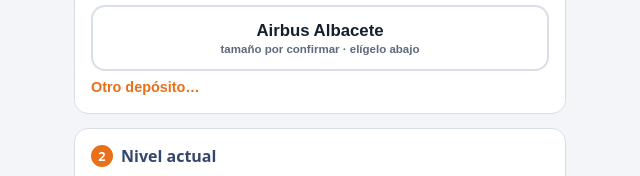
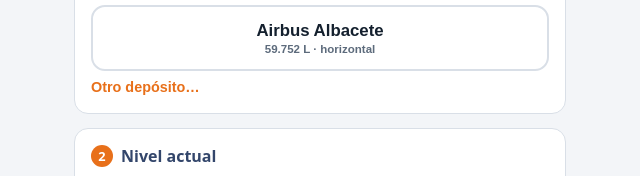
Before and after one commit to tartamoto-pro/calculadora-gnl, a plain HTML site: page index.html in a window 1280 px wide. Shown: the part 304-480 px from the top of the page, 320-960 px from the left. Drawn offline with Linux system fonts and the light colour scheme.

Commit message:
Airbus: 59.752 L horizontal según placa
Co-Authored-By: Claude Opus 5.5 <noreply@anthropic.com>
Claude-Session: https://claude.ai/code/session_01KA1os464M4hjBXV1GfDUUT

```diff
--- a/index.html
+++ b/index.html
@@ -136,7 +136,7 @@
       <button data-p="tobarra" data-c="59900" data-o="h">Tobarra<small>59.900 L · horizontal</small></button>
       <button data-p="casas" data-c="60000" data-o="v">Casas-Ibáñez<small>60.000 L · vertical</small></button>
       <button data-p="castillejo" data-c="60000" data-o="v">Castillejo<small>Gasinera · 60.000 L · vertical</small></button>
-      <button data-p="airbus" style="grid-column:1/-1">Airbus Albacete<small id="airbusSub">tamaño por confirmar · elígelo abajo</small></button>
+      <button data-p="airbus" data-c="59752" data-o="h" style="grid-column:1/-1">Airbus Albacete<small>59.752 L · horizontal</small></button>
     </div>
     <button class="link" id="otherLink">Otro depósito…</button>
     <div id="otherBox" style="display:none;margin-top:10px">
@@ -253,7 +253,7 @@
   document.querySelectorAll('#orient button').forEach(b=>b.onclick=()=>{ if(plant!=='airbus') markPlant(null); setOrient(b.dataset.o,true); airbusLabel(); });
   let plant=null;
   function markPlant(id){ plant=id; document.querySelectorAll('#plants button').forEach(b=>b.classList.toggle('on', b.dataset.p===id)); store('plant', id||''); $('airbusHint').style.display = id==='airbus'?'block':'none'; }
-  function airbusLabel(){ const c=+load('airbus_cap'); $('airbusSub').textContent = c ? fmt(c)+' L · '+((load('o_'+c)||DEF_O[c]||'v')==='h'?'horizontal':'vertical')+' (por confirmar)' : 'tamaño por confirmar · elígelo abajo'; }
+  function airbusLabel(){ if(!$('airbusSub')) return; const c=+load('airbus_cap'); $('airbusSub').textContent = c ? fmt(c)+' L · '+((load('o_'+c)||DEF_O[c]||'v')==='h'?'horizontal':'vertical')+' (por confirmar)' : 'tamaño por confirmar · elígelo abajo'; }
   function setPlant(b){
     if(!b.dataset.c){
       markPlant('airbus'); $('otherBox').style.display='block';
```
